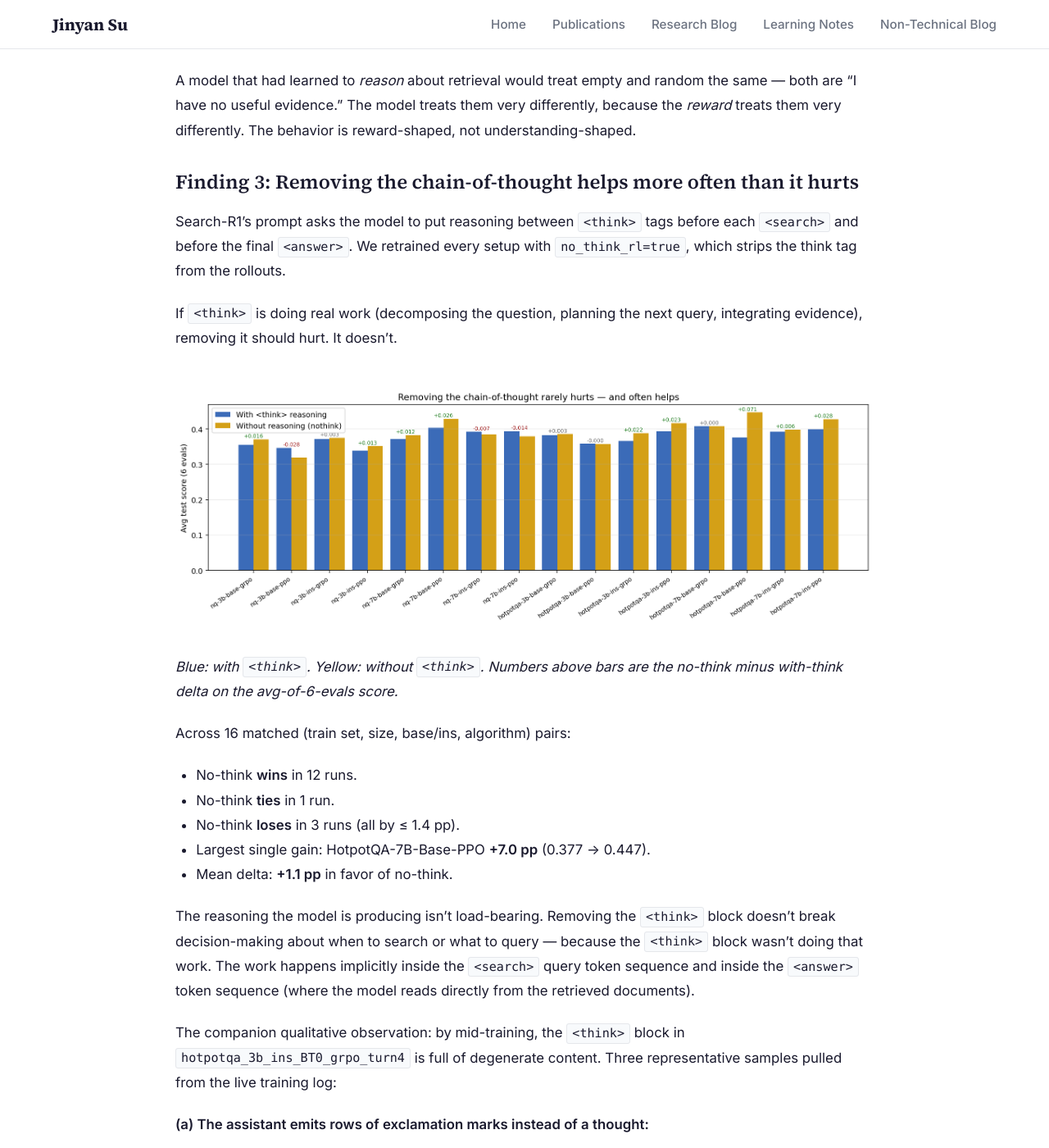
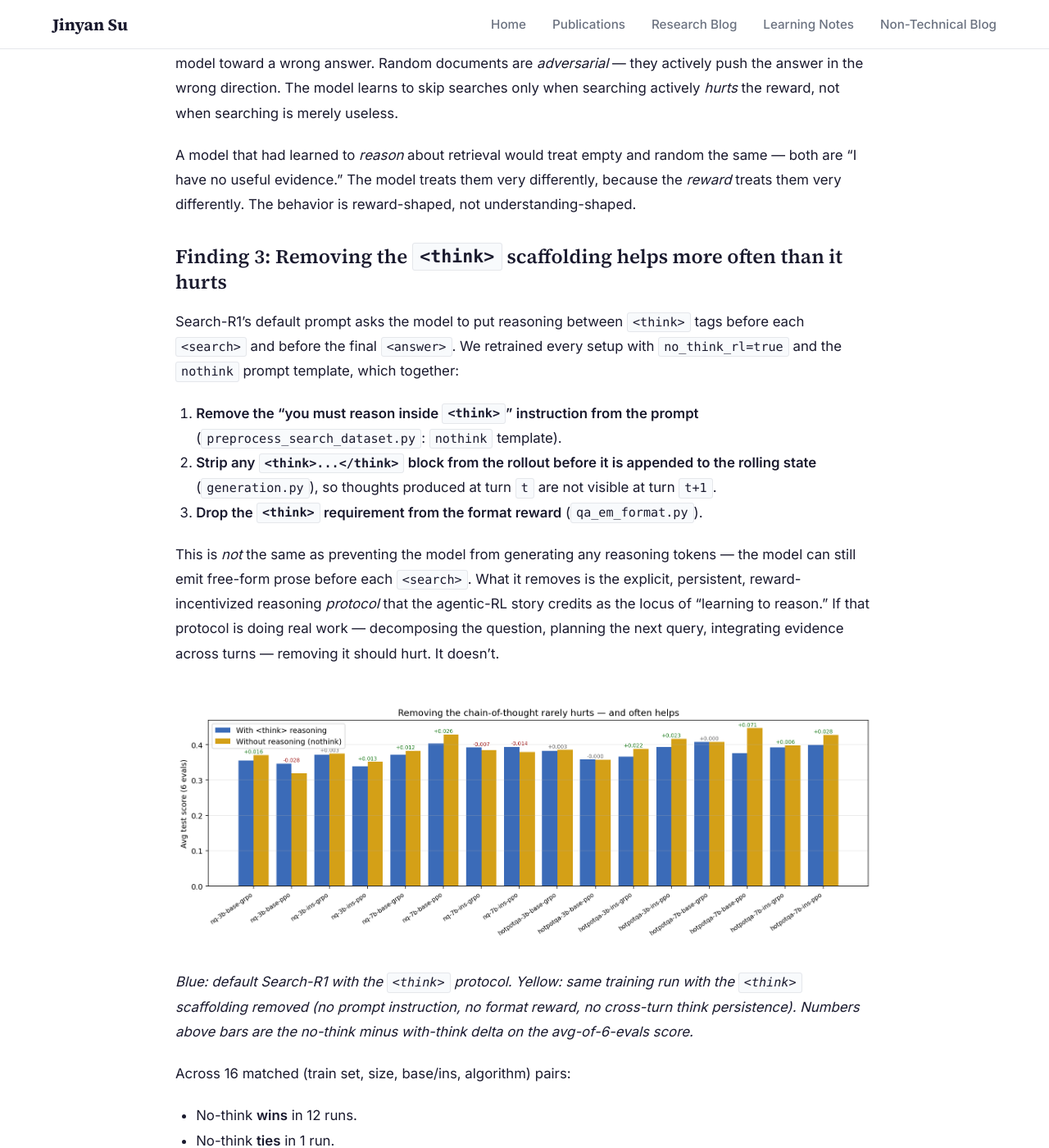
Before and after one commit to JinyanSu1/jinyansu1.github.io, a Jekyll site: the page built from _posts/2026-05-22-search-r1-does-the-model-actually-learn-to-search.md, in a window 1280 px wide and 1400 px high, scrolled down 4790 px. Shown: the whole window at 82% size. Built offline with Jekyll 4.4.1, drawn with Linux system fonts in a browser that asks for light colours; some of the changed text lies outside the part shown.

Commit message:
Search-R1 post: clarify what no_think_rl actually does (scaffolding, not reasoning)

```diff
--- a/_posts/2026-05-22-search-r1-does-the-model-actually-learn-to-search.md
+++ b/_posts/2026-05-22-search-r1-does-the-model-actually-learn-to-search.md
@@ -4,7 +4,7 @@ title: "Search-R1, Re-examined: Does the Model Actually Learn to Search and Reas
 date: 2026-05-22
 categories: research
 tags: [rl, tool-use, agents, search, reasoning, reward-hacking]
-excerpt: "We retrained Search-R1 across model sizes, RL algorithms, training distributions, search budgets, and broken-retriever settings — and stripped the chain-of-thought entirely. The model's QA score barely moves when reasoning is removed; it collapses when the retriever returns nothing; and the number of searches the model issues has almost nothing to do with the question. RL teaches the model to play the search-tool protocol, not to reason about retrieval."
+excerpt: "We retrained Search-R1 across model sizes, RL algorithms, training distributions, search budgets, and broken-retriever settings — and ablated the <think> scaffolding. The model's QA score barely moves when the think protocol is removed; it collapses when the retriever returns nothing; and the number of searches the model issues has almost nothing to do with the question. RL teaches the model to play the search-tool protocol, not to reason about retrieval."
 ---
 
 ## TL;DR
@@ -13,7 +13,7 @@ Across ~60 Search-R1 runs (model size × base/instruct × PPO/GRPO × NQ/HotpotQ
 
 1. **The number of searches the model issues is a learned reflex, not a query-conditioned policy.** A model fires almost the same number of searches on MuSiQue (4-hop) as on PopQA (1-hop).
 2. **Breaking the retriever exposes the protocol.** When the retriever returns *empty* documents, HotpotQA-trained models stop searching but NQ-trained models keep searching for nothing. When the retriever returns *random* documents, even NQ-trained models eventually stop — random docs hurt the reward, empty docs only cost a search.
-3. **Removing the `<think>` chain-of-thought entirely does not hurt — it usually helps.** Across 16 matched pairs, no-think wins 12, ties 1, loses 3. Mean Δ = **+1.1 pp** in favor of no-think.
+3. **Removing the `<think>` scaffolding (prompt instruction, format reward, cross-turn persistence) does not hurt — it usually helps.** Across 16 matched pairs, no-think wins 12, ties 1, loses 3. Mean Δ = **+1.1 pp** in favor of no-think. The model can still emit free-form prose before each `<search>`, so this is not "removing reasoning" in a strong sense; it's removing the structured think protocol that the agentic-RL story credits as the source of reasoning.
 4. **Telling the model its budget mostly normalizes behavior, it doesn't make it adaptive.** BT1 pulls PPO down from ~4 searches to ~2 and pulls GRPO up from ~1.1 to ~1.6. Net effect on score is small (±2 pp).
 
 The clean version: scoring well on Search-R1 does **not** imply the model learned to search and reason. It learned to emit the right number of `<search>` tags and pass the retrieved spans into `<answer>`.
@@ -98,14 +98,18 @@ HotpotQA-trained models converge to "stop searching" under either broken retriev
 
 A model that had learned to *reason* about retrieval would treat empty and random the same — both are "I have no useful evidence." The model treats them very differently, because the *reward* treats them very differently. The behavior is reward-shaped, not understanding-shaped.
 
-## Finding 3: Removing the chain-of-thought helps more often than it hurts
+## Finding 3: Removing the `<think>` scaffolding helps more often than it hurts
 
-Search-R1's prompt asks the model to put reasoning between `<think>` tags before each `<search>` and before the final `<answer>`. We retrained every setup with `no_think_rl=true`, which strips the think tag from the rollouts.
+Search-R1's default prompt asks the model to put reasoning between `<think>` tags before each `<search>` and before the final `<answer>`. We retrained every setup with `no_think_rl=true` and the `nothink` prompt template, which together:
 
-If `<think>` is doing real work (decomposing the question, planning the next query, integrating evidence), removing it should hurt. It doesn't.
+1. **Remove the "you must reason inside `<think>`" instruction from the prompt** (`preprocess_search_dataset.py`: `nothink` template).
+2. **Strip any `<think>...</think>` block from the rollout before it is appended to the rolling state** (`generation.py`), so thoughts produced at turn `t` are not visible at turn `t+1`.
+3. **Drop the `<think>` requirement from the format reward** (`qa_em_format.py`).
+
+This is *not* the same as preventing the model from generating any reasoning tokens — the model can still emit free-form prose before each `<search>`. What it removes is the explicit, persistent, reward-incentivized reasoning *protocol* that the agentic-RL story credits as the locus of "learning to reason." If that protocol is doing real work — decomposing the question, planning the next query, integrating evidence across turns — removing it should hurt. It doesn't.
 
 ![No-think ablation across 16 matched pairs](/assets/images/search-r1/nothink_ablation.png)
-*Blue: with `<think>`. Yellow: without `<think>`. Numbers above bars are the no-think minus with-think delta on the avg-of-6-evals score.*
+*Blue: default Search-R1 with the `<think>` protocol. Yellow: same training run with the `<think>` scaffolding removed (no prompt instruction, no format reward, no cross-turn think persistence). Numbers above bars are the no-think minus with-think delta on the avg-of-6-evals score.*
 
 Across 16 matched (train set, size, base/ins, algorithm) pairs:
 
@@ -115,7 +119,7 @@ Across 16 matched (train set, size, base/ins, algorithm) pairs:
 - Largest single gain: HotpotQA-7B-Base-PPO **+7.0 pp** (0.377 → 0.447).
 - Mean delta: **+1.1 pp** in favor of no-think.
 
-The reasoning the model is producing isn't load-bearing. Removing the `<think>` block doesn't break decision-making about when to search or what to query — because the `<think>` block wasn't doing that work. The work happens implicitly inside the `<search>` query token sequence and inside the `<answer>` token sequence (where the model reads directly from the retrieved documents).
+The explicit `<think>` channel isn't load-bearing. Removing the scaffolding doesn't break decision-making about when to search or what to query — whatever residual reasoning the model does (in free-form prose before `<search>`, or implicitly in the search query itself) is enough. The structured, persistent, reward-shaped think loop that the Search-R1 paper draws as the model's "reasoning trajectory" is, on these benchmarks, optional.
 
 The companion qualitative observation: by mid-training, the `<think>` block in `hotpotqa_3b_ins_BT0_grpo_turn4` is full of degenerate content. Three representative samples pulled from the live training log:
 
```
